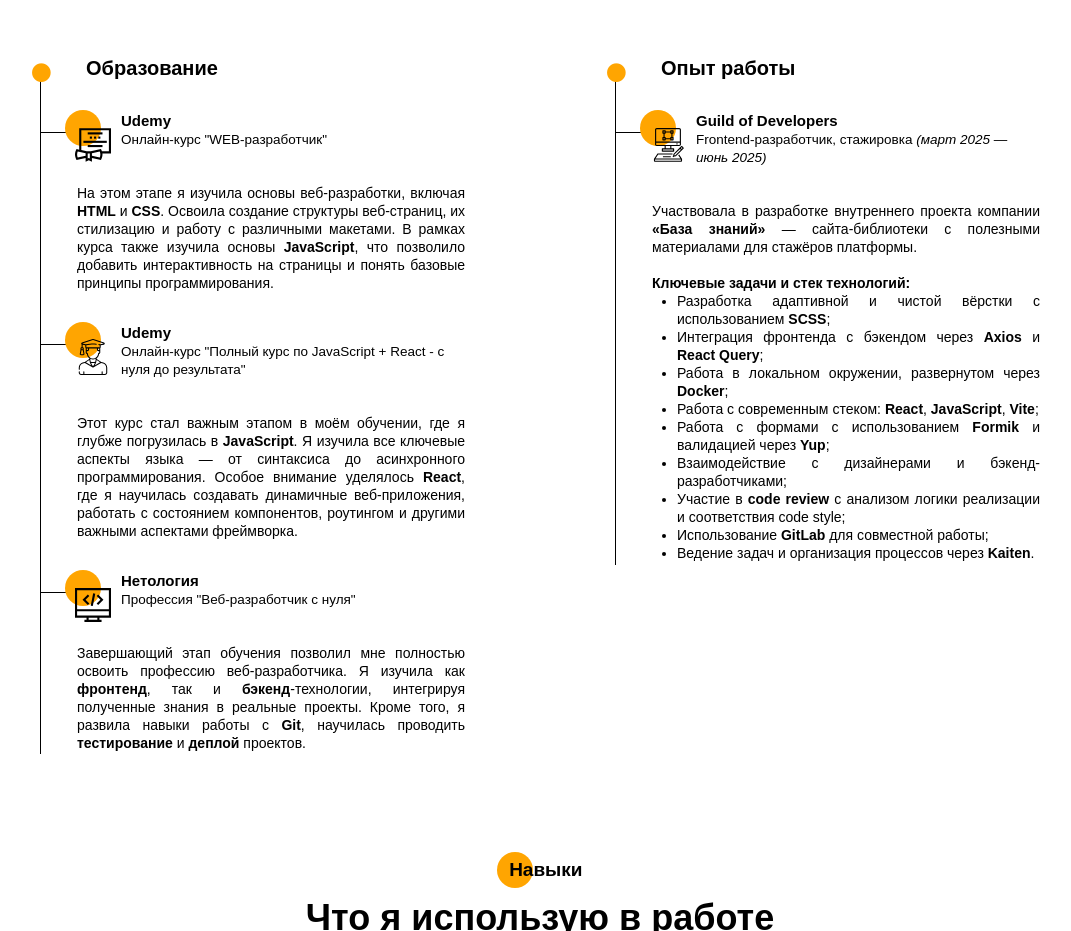
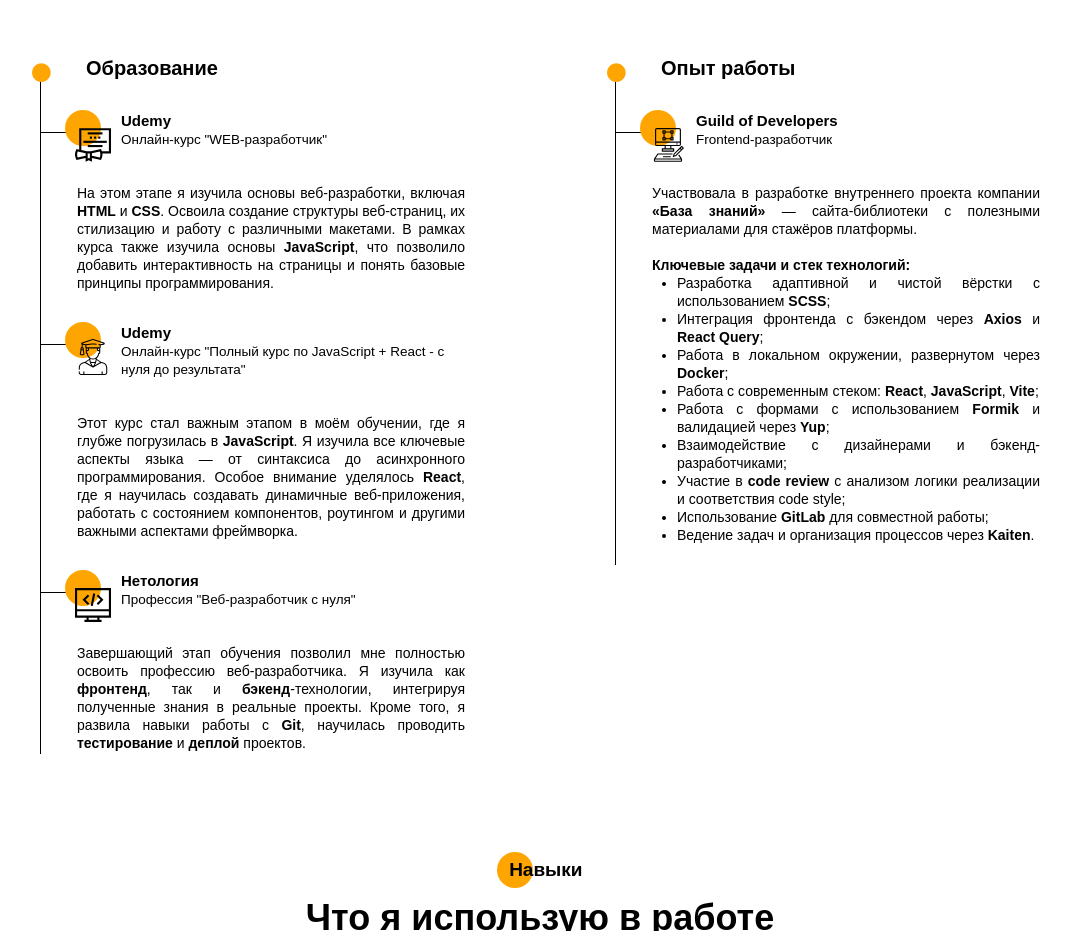
Before and after one commit to Olga-Ryzhova/portfolio, a plain HTML site: page index.html in a window 1280 px wide. Shown: the part 1587-2518 px from the top of the page, without its empty margins (100-1171 px from the left). Drawn offline with Linux system fonts and the light colour scheme.

Commit message:
fourth commit

```diff
--- a/index.html
+++ b/index.html
@@ -315,7 +315,7 @@
             </div>
           <div class="specialization_descr">
             <div class="specialization_sub">Guild of Developers</div>
-            <div class="specialization_sub_title">Frontend-разработчик, стажировка <em>(март 2025 — июнь 2025)</em></div>
+            <div class="specialization_sub_title">Frontend-разработчик<em></em></div>
             <div class="specialization_text">
               Участвовала в разработке внутреннего проекта компании <strong>«База знаний»</strong> — сайта-библиотеки с полезными материалами для стажёров платформы.
               <br><br>
```
